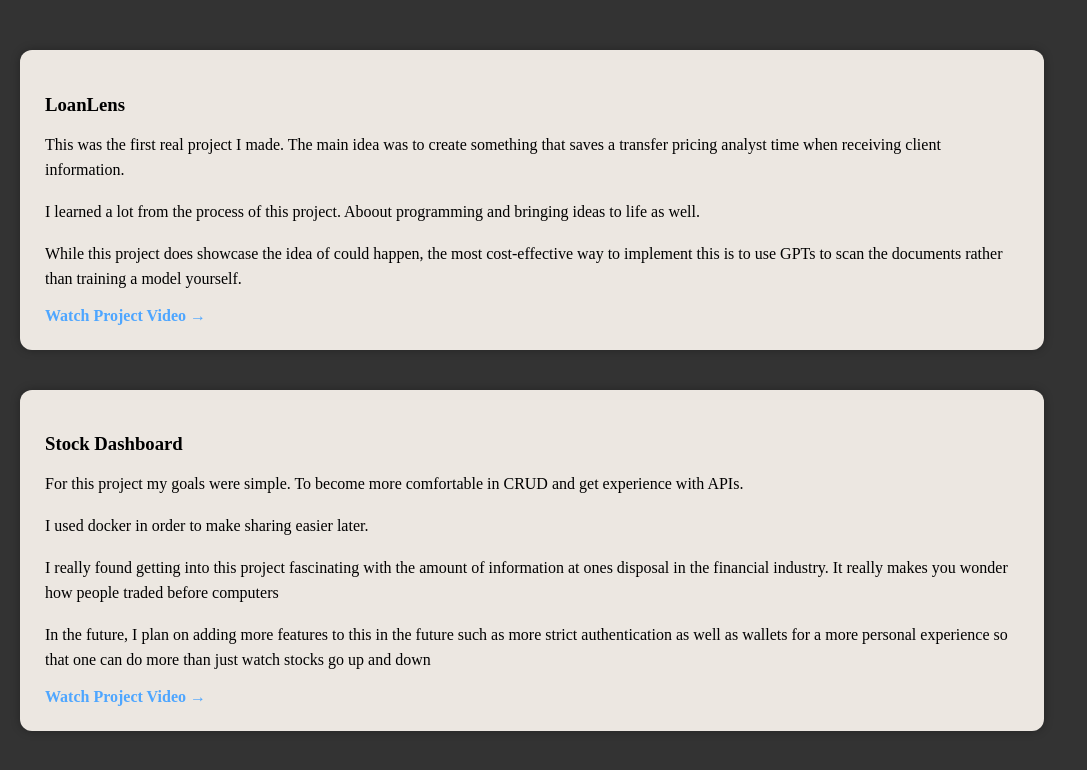
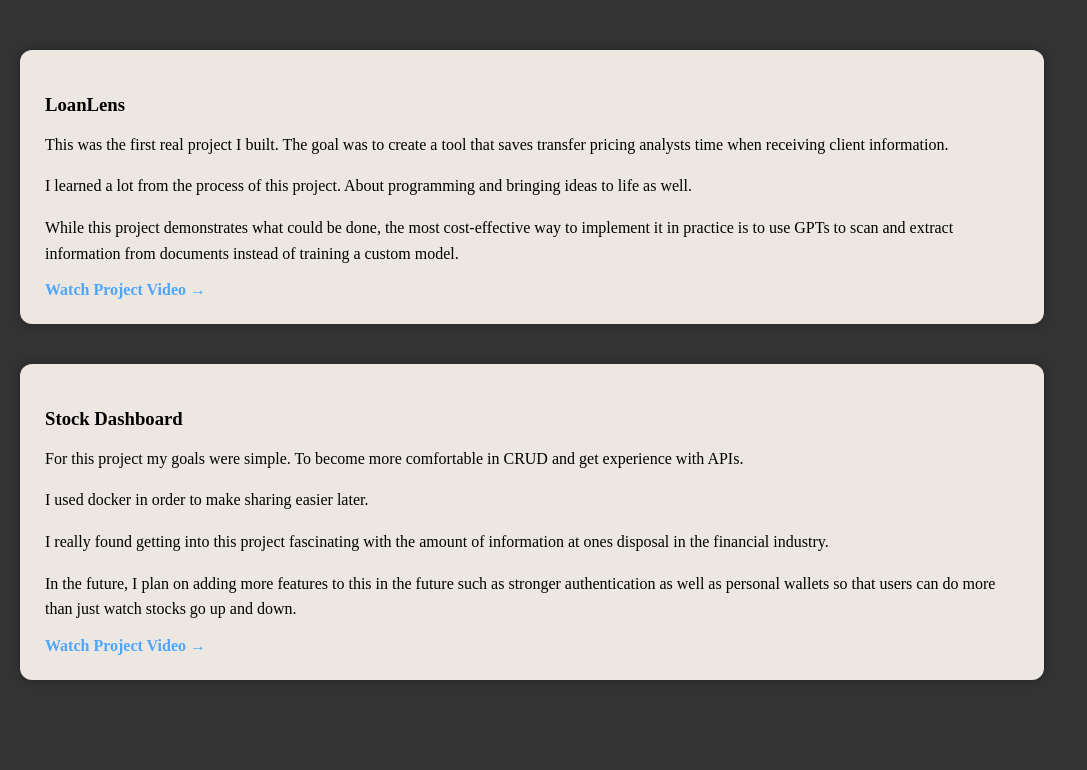
Before and after one commit to tbeaugureau809/portfolio_site, a Flask app: template app/templates/projects.html in a window 1280 px wide. Shown: the top 770 px of the page, without its empty margins (0-1087 px from the left). Run offline with Flask 3, Linux system fonts and the light colour scheme; the template is opened without the code that fills it, so the values that code supplies are empty; some web fonts are replaced.

Commit message:
Grammar fixes

```diff
--- a/app/templates/projects.html
+++ b/app/templates/projects.html
@@ -11,10 +11,10 @@
   <div class="project-card">
     <h3>LoanLens</h3>
     <p>
-      This was the first real project I made. The main idea was to create something that saves a transfer pricing analyst time when receiving client information.
+       This was the first real project I built. The goal was to create a tool that saves transfer pricing analysts time when receiving client information.
     </p>
-    <p>I learned a lot from the process of this project. Aboout programming and bringing ideas to life as well. </p>
-    <p>While this project does showcase the idea of could happen, the most cost-effective way to implement this is to use GPTs to scan the documents rather than training a model yourself.</p>
+    <p>I learned a lot from the process of this project. About programming and bringing ideas to life as well. </p>
+    <p>While this project demonstrates what could be done, the most cost-effective way to implement it in practice is to use GPTs to scan and extract information from documents instead of training a custom model.</p>
     <a href="https://youtu.be/XnoMdKAZGGk" target="_blank" class="project-link">
       Watch Project Video →
     </a>
@@ -27,8 +27,8 @@
     </p>
     <p>I used docker in order to make sharing easier later.</p>
 
-    <p>I really found getting into this project fascinating with the amount of information at ones disposal in the financial industry. It really makes you wonder how people traded before computers</p>
-    <p>In the future, I plan on adding more features to this in the future such as more strict authentication as well as wallets for a more personal experience so that one can do more than just watch stocks go up and down</p>
+    <p>I really found getting into this project fascinating with the amount of information at ones disposal in the financial industry.</p>
+    <p>In the future, I plan on adding more features to this in the future such as stronger authentication as well as personal wallets so that users can do more than just watch stocks go up and down.</p>
     <a href="https://youtu.be/7dfk4czlAjk" target="_blank" class="project-link">
       Watch Project Video →
     </a>
```
